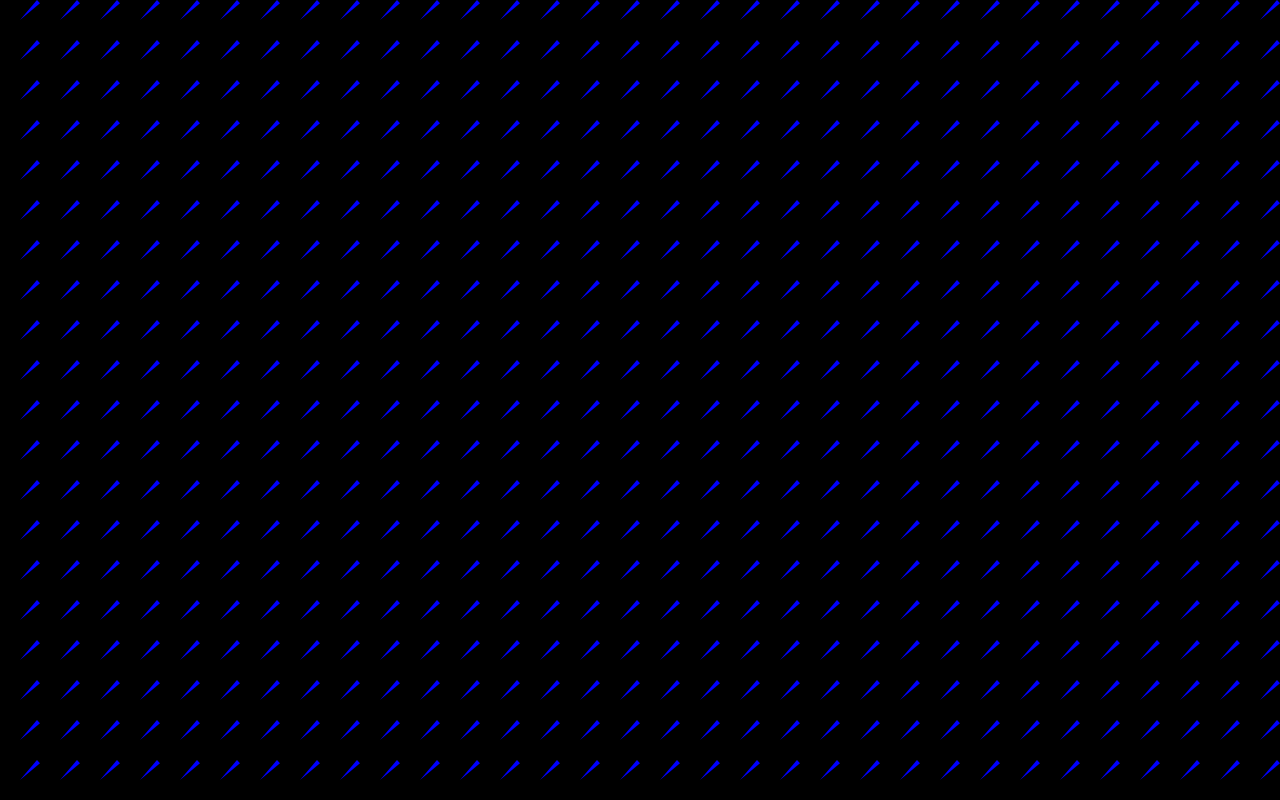
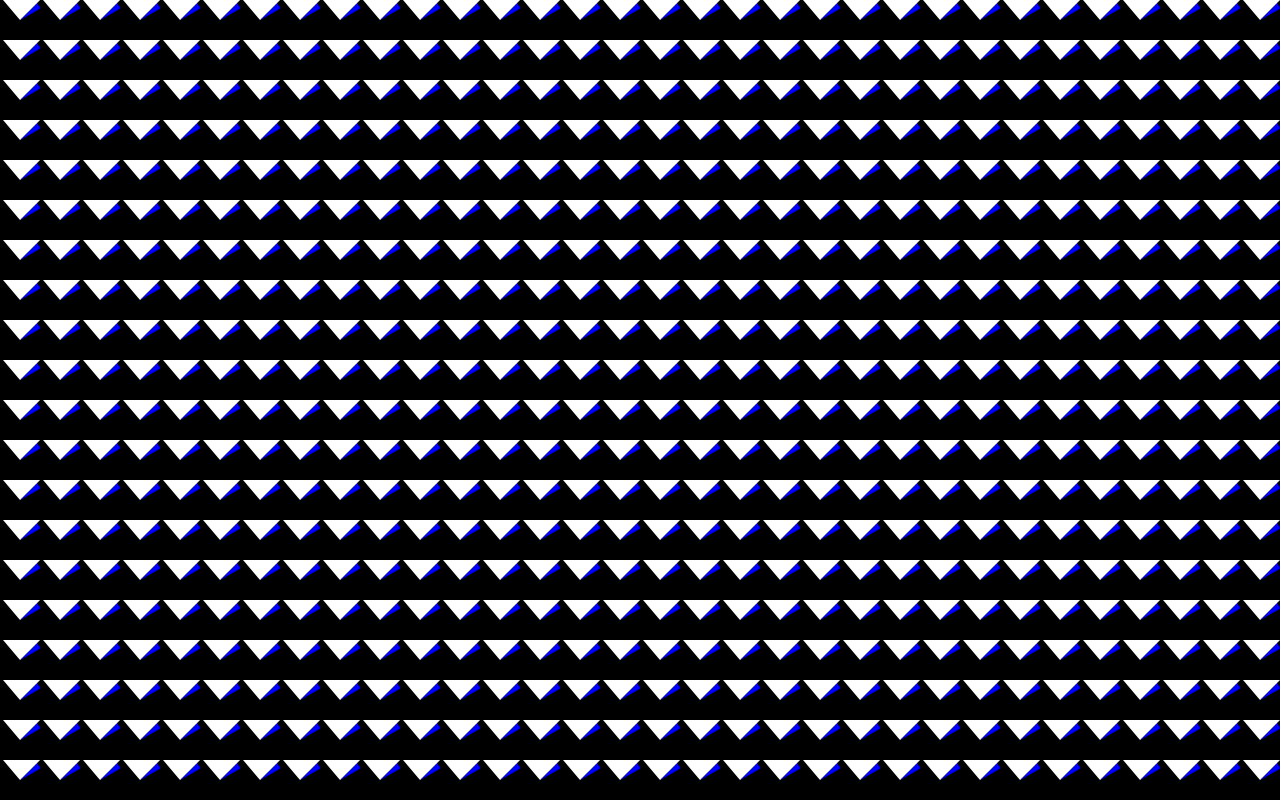
Before and after one commit to weiwanghasbeenused/laser-sticker, a plain HTML site: page index.html in a window 1280 px wide. Drawn offline with Linux system fonts and the light colour scheme.

Commit message:
add ticking and debugs

```diff
--- a/index.html
+++ b/index.html
@@ -22,18 +22,20 @@
     <script>
         let canvas = document.getElementById("canvas");
         let sticker = new Sticker(canvas);
-        sticker.draw();
+        sticker.draw(30);
 
         if (window.DeviceOrientationEvent) {
             // let beta_range = [-90, 90];
             // let gamma_range = [-45, 45];
             // beta_range.push(beta_range[1] - beta_range[0]);
             // gamma_range.push(gamma_range[1] - gamma_range[0]);
+            let ticking = false;
             function permission () {
                 if ( typeof( DeviceOrientationEvent ) == "undefined" || typeof( DeviceOrientationEvent.requestPermission ) !== "function" ){
                     alert( "DeviceMotionEvent is not defined" );
                     return null;
                 }
+                console.log("permission");
                 // (optional) Do something before API request prompt.
                 DeviceOrientationEvent.requestPermission()
                 .then( response => {
@@ -45,6 +47,7 @@
                                     //beta: x axis. In degree in the range [-180,180)
                                     //gamma y axis. In degree in the range [-90,90)
                                     let beta = event.beta * Math.PI * 2 / 360;
+                                    console.log(beta);
                                     sticker.draw(beta);
 
                                     ticking = false;
```
